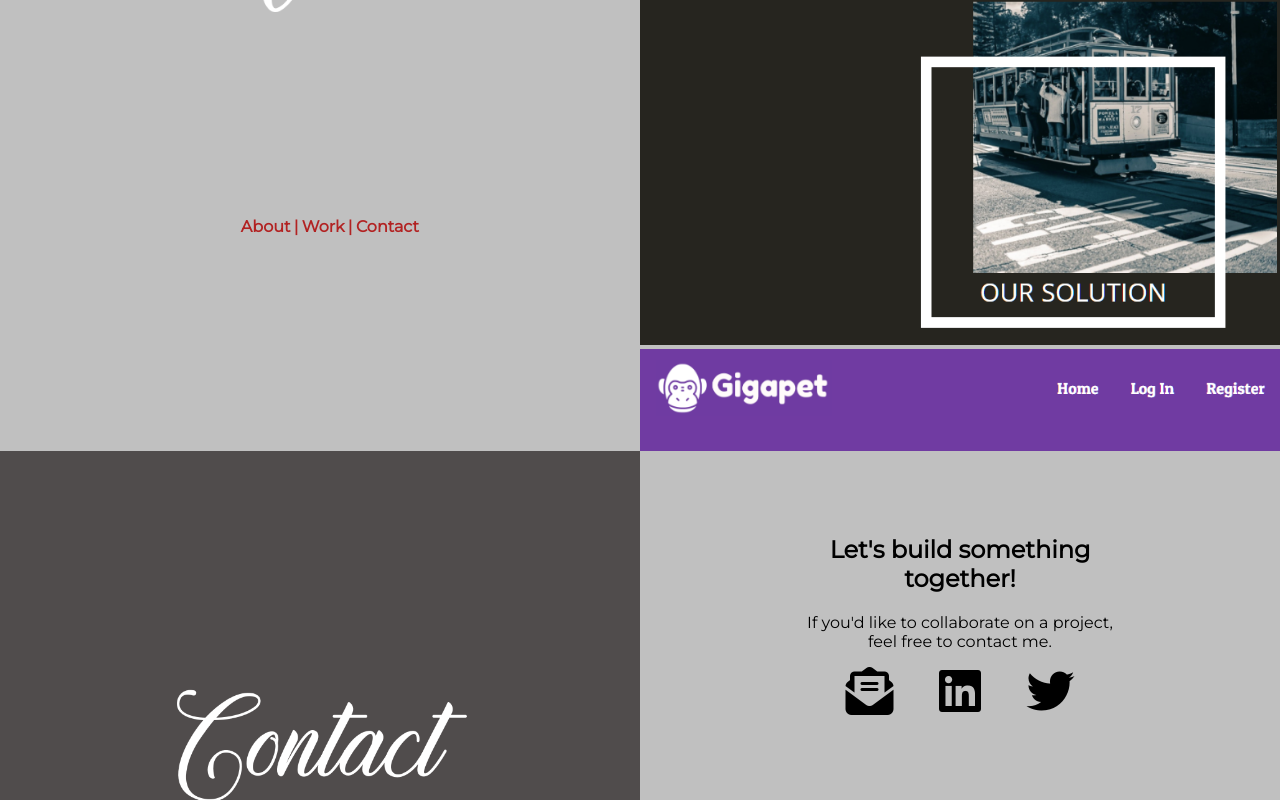
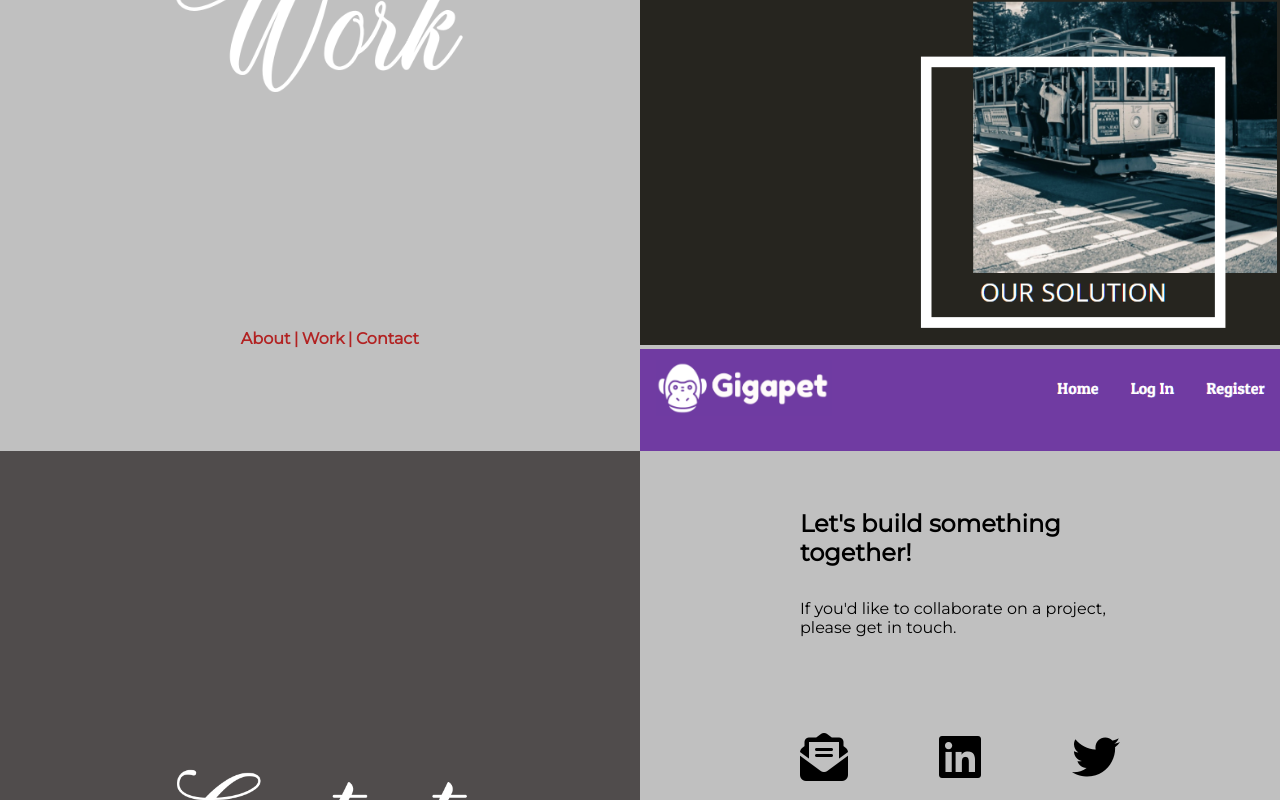
Before and after one commit to MicheSi/portfolio-react, a React (Create React App) app: page / in a window 1280 px wide. Shown: the part 2000-2800 px from the top of the page. Built offline with nearby package versions, Linux system fonts and the light colour scheme.

Commit message:
styled divs

```diff
--- a/src/App.css
+++ b/src/App.css
@@ -32,16 +32,16 @@
 }
 
 .titleDiv nav {
-  margin-top: 30%;
+  margin-top: 35%;
 }
 
 .titleImg {
   width: 300px;
+  margin-top: 30%;
 }
 
 /* Nav Styles */
 nav {
-  margin-top: 10%;
   font-weight: bold;
   color: firebrick;
 }
@@ -96,11 +96,11 @@ nav a:hover {
 
 /* Work Styles */
 
-.ddt, .gigapet, .farmfresh {
+.ddt, .gigapet, .farmfresh, .amiibo {
   width: 50%;
 }
 
-.ddt img, .gigapet img, .farmfresh img {
+.ddt img, .gigapet img, .farmfresh img, .amiibo img{
   width: 750px;
 }
 
@@ -116,6 +116,7 @@ nav a:hover {
 
 /* Contact Styles */
 .contactDiv {
+  /* height: 95vh; */
   background-color: #504c4c;
 }
 
@@ -123,12 +124,18 @@ nav a:hover {
   display: flex;
   flex-direction: column;
   align-items: center;
-  padding-top: 5%;
+  text-align: left;
+  padding-top: 2%;
+}
+
+.contactText h2, .contactText p {
+  margin: 10% 0;
 }
 
 .iconLinks {
   display: flex;
-  justify-content: space-evenly;
+  justify-content: space-between;
+  margin-top: 10%;
 }
 
 .iconLinks a {
--- a/src/components/contact.js
+++ b/src/components/contact.js
@@ -10,14 +10,14 @@ const Contact = props => {
                 <NavBar />
             </div>
             <div className='contactInfo'>
-                <div>
+                <div className='contactText'>
                     <h2>Let's build something together!</h2>
-                    <p>If you'd like to collaborate on a project, feel free to contact me.</p>
+                    <p>If you'd like to collaborate on a project, please get in touch.</p>
                 </div>
                 <div className='iconLinks'>
                     <a href='mailto:mlazzell17@gmail.com'><i className="fas fa-envelope-open-text"></i></a>
-                    <a href='https://www.linkedin.com/in/michellesirimanivong/' target='_blank'><i className="fab fa-linkedin"></i></a>
-                    <a href='https://twitter.com/msirimanivong' target='_blank'><i className="fab fa-twitter"></i></a>
+                    <a href='https://www.linkedin.com/in/michellesirimanivong/' target='_blank' rel='noopener noreferrer'><i className="fab fa-linkedin"></i></a>
+                    <a href='https://twitter.com/msirimanivong' target='_blank' rel='noopener noreferrer'><i className="fab fa-twitter"></i></a>
                 </div>
             </div>
         </section>
--- a/src/components/work.js
+++ b/src/components/work.js
@@ -4,6 +4,7 @@ import work from '../images/work.png';
 import ddt from '../images/ddt.png';
 import gigapet from '../images/gigapet.png';
 import farmfresh from '../images/farmfresh.png';
+import amiibo from '../images/amiibo.png';
 
 const Work = props => {
     return (
@@ -14,13 +15,16 @@ const Work = props => {
             </div>
             <div className='projectDiv'>
                 <div className='ddt'>
-                    <img src={ddt} alt='Data Driven Transit' />
+                    <a href='https://github.com/Lambda-School-Labs/sfmta-data-analysis-fe' target='_blank' rel='noopener noreferrer'><img src={ddt} alt='Data Driven Transit'/></a>
                 </div>
                 <div className='gigapet'>
-                    <img src={gigapet} alt='Gigapets' />
+                    <a href='https://github.com/build-gigapet-1/Frontend' target='_blank' rel='noopener noreferrer'><img src={gigapet} alt='Gigapets' /></a>
                 </div>
                 <div className='farmfresh'>
-                    <img src={farmfresh} alt='Farm Fresh Produce'/>
+                    <a href='https://github.com/bw-farm-fresh-produce-v3/Frontend' target='_blank' rel='noopener noreferrer'><img src={farmfresh} alt='Farm Fresh Produce'/></a>
+                </div>
+                <div className='amiibo'>
+                    <a href='https://github.com/MicheSi/amiibo' target='_blank' rel='noopener noreferrer'><img src={amiibo} alt='Amiibo'/></a>
                 </div>
             </div>
         </section>
```
Also changed, not shown: src/images/amiibo.png (added).
